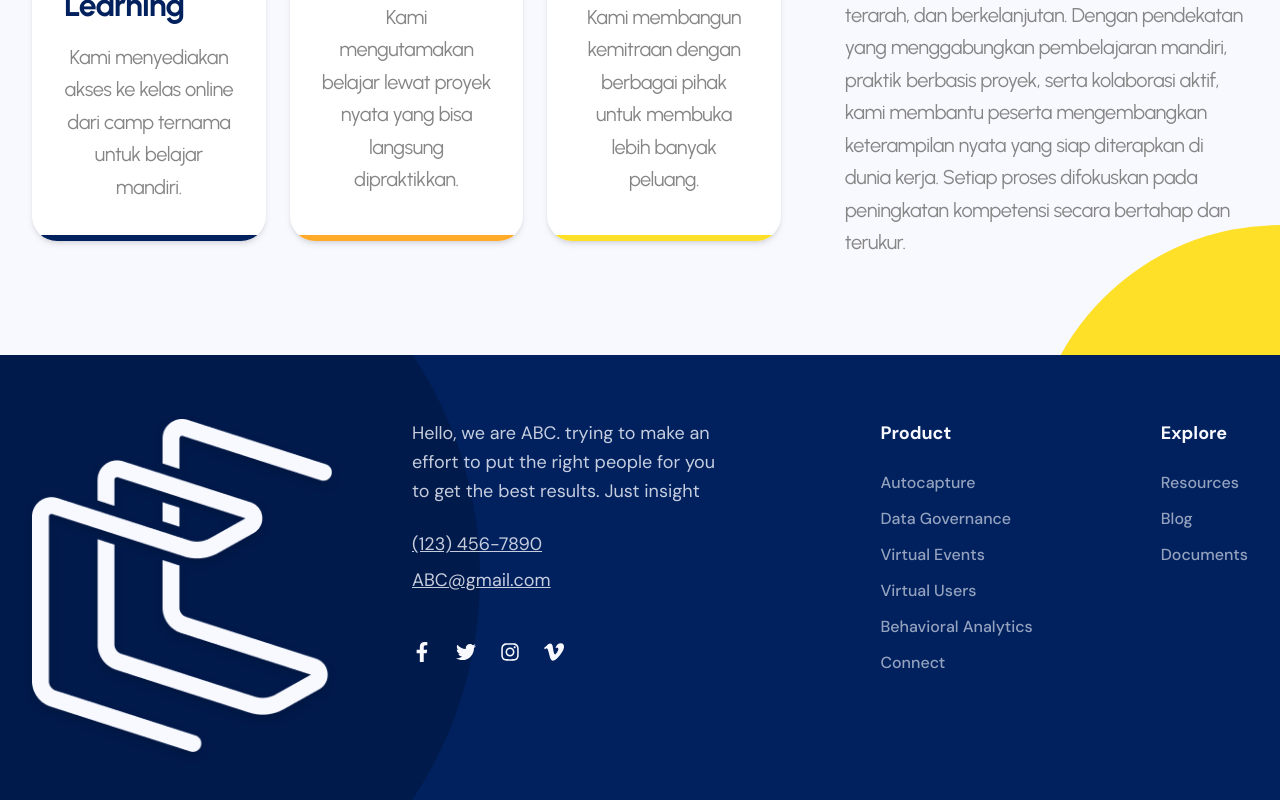
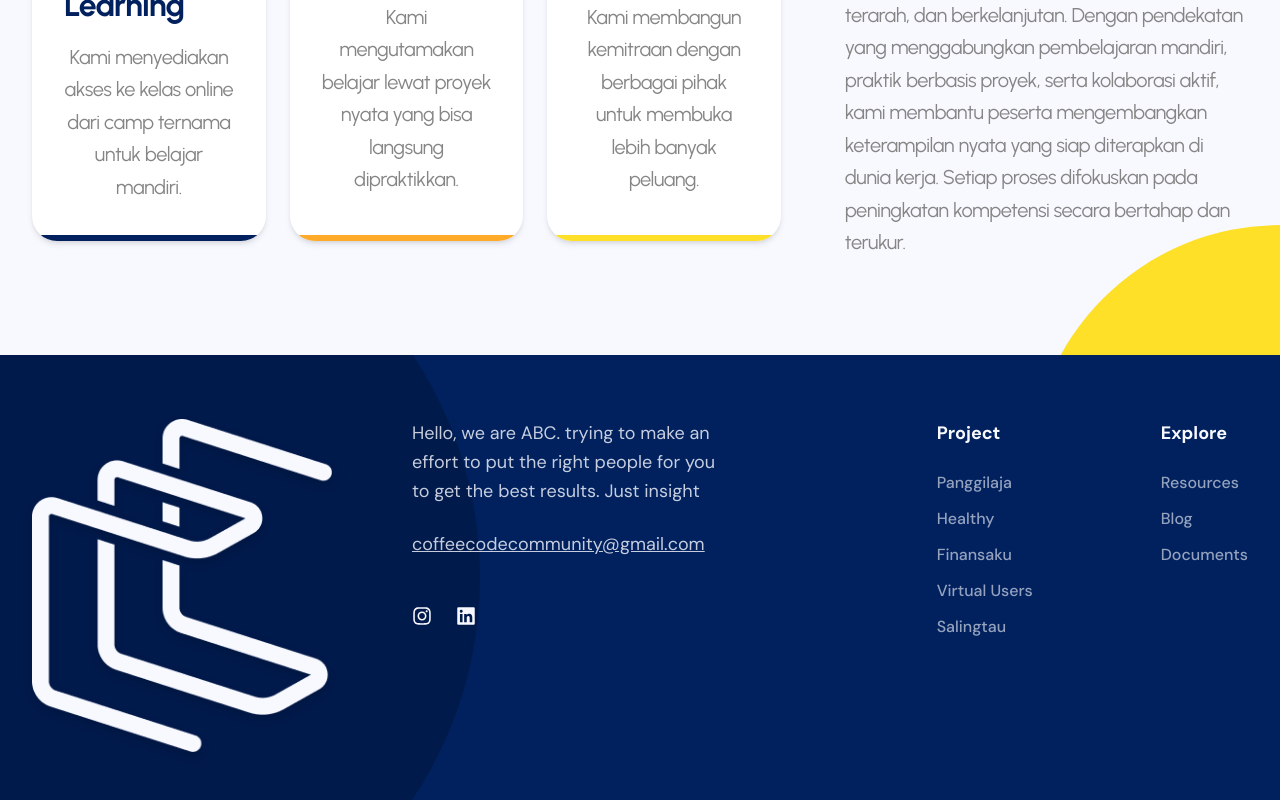
Before and after one commit to COFFEE-CODE-COMMUNITY/c3-landing-page, a React (Vite) app: page / in a window 1280 px wide. Shown: the part 3621-4421 px from the top of the page. Built offline with nearby package versions, Linux system fonts and the light colour scheme.

Commit message:
add project content and fix footer writing

```diff
--- a/src/components/Footer.tsx
+++ b/src/components/Footer.tsx
@@ -1,5 +1,5 @@
 import React from 'react';
-import { FaFacebookF, FaTwitter, FaInstagram } from 'react-icons/fa';
+import { FaFacebookF, FaTwitter, FaInstagram, FaLinkedin } from 'react-icons/fa';
 import { SiVimeo } from 'react-icons/si';
 
 export default function Footer() {
@@ -26,17 +26,14 @@ export default function Footer() {
                 Hello, we are ABC. trying to make an effort to put the right people for you to get the best results. Just insight
               </p>
               <div className="flex flex-col gap-2">
-                <p className="opacity-80 hover:opacity-100 transition-opacity cursor-pointer underline">(123) 456-7890</p>
-                <p className="opacity-80 hover:opacity-100 transition-opacity cursor-pointer underline">ABC@gmail.com</p>
+                <p className="opacity-80 hover:opacity-100 transition-opacity cursor-pointer underline">coffeecodecommunity@gmail.com</p>
               </div>
             </div>
 
             {/* Social Icons */}
             <div className="flex items-center gap-6 text-xl relative z-20">
-              <a href="#" className="hover:text-c3-yellow transition-colors"><FaFacebookF /></a>
-              <a href="#" className="hover:text-c3-yellow transition-colors"><FaTwitter /></a>
               <a href="#" className="hover:text-c3-yellow transition-colors"><FaInstagram /></a>
-              <a href="#" className="hover:text-c3-yellow transition-colors"><SiVimeo /></a>
+              <a href="#" className="hover:text-c3-yellow transition-colors"><FaLinkedin /></a>
             </div>
           </div>
 
@@ -45,14 +42,13 @@ export default function Footer() {
 
             {/* Product Links */}
             <div className="flex flex-col gap-4">
-              <p className="font-dmsans font-bold text-lg mb-2">Product</p>
+              <p className="font-dmsans font-bold text-lg mb-2">Project</p>
               <div className="flex flex-col gap-3 font-dmsans font-medium opacity-60">
-                <a href="#" className="hover:opacity-100 transition-opacity">Autocapture</a>
-                <a href="#" className="hover:opacity-100 transition-opacity">Data Governance</a>
-                <a href="#" className="hover:opacity-100 transition-opacity">Virtual Events</a>
+                <a href="#" className="hover:opacity-100 transition-opacity">Panggilaja</a>
+                <a href="#" className="hover:opacity-100 transition-opacity">Healthy</a>
+                <a href="#" className="hover:opacity-100 transition-opacity">Finansaku</a>
                 <a href="#" className="hover:opacity-100 transition-opacity">Virtual Users</a>
-                <a href="#" className="hover:opacity-100 transition-opacity">Behavioral Analytics</a>
-                <a href="#" className="hover:opacity-100 transition-opacity">Connect</a>
+                <a href="#" className="hover:opacity-100 transition-opacity">Salingtau</a>
               </div>
             </div>
 
--- a/src/pages/portofolio/index.tsx
+++ b/src/pages/portofolio/index.tsx
@@ -11,11 +11,6 @@ const imgRectangle95 = "http://localhost:3845/assets/40ba6e7cd70c4106790000e32af
 const projects = {
     productInternal: [
         {
-            title: "Cakra Belajar",
-            description: "Lorem ipsum dolor sit amet consectetur. Facilisis risus quam habitasse cras suspendisse eleifend feugiat arcu nec. Et id id euismod id amet elit enim. Ornare faucibus vel ut nullam quis semper viverra pharetra. Mattis lectus a non dui blandit aliquam penatibus diam. Egestas id rhoncus id suspendisse aliquam facilisis amet senectus in.",
-            imageSrc: imgRectangle95,
-        },
-        {
             title: "Coming Soon",
             description: "",
             imageSrc: "",
@@ -27,13 +22,34 @@ const projects = {
             title: "Cakra Belajar",
             description: "Lorem ipsum dolor sit amet consectetur. Facilisis risus quam habitasse cras suspendisse eleifend feugiat arcu nec. Et id id euismod id amet elit enim. Ornare faucibus vel ut nullam quis semper viverra pharetra. Mattis lectus a non dui blandit aliquam penatibus diam. Egestas id rhoncus id suspendisse aliquam facilisis amet senectus in.",
             imageSrc: imgRectangle95,
+        },
+        {
+            title: "Panggilaja",
+            description: "Lorem ipsum dolor sit amet consectetur. Facilisis risus quam habitasse cras suspendisse eleifend feugiat arcu nec. Et id id euismod id amet elit enim. Ornare faucibus vel ut nullam quis semper viverra pharetra. Mattis lectus a non dui blandit aliquam penatibus diam. Egestas id rhoncus id suspendisse aliquam facilisis amet senectus in.",
+            imageSrc: imgRectangle95,
+        },
+        {
+            title: "Healthy",
+            description: "Lorem ipsum dolor sit amet consectetur. Facilisis risus quam habitasse cras suspendisse eleifend feugiat arcu nec. Et id id euismod id amet elit enim. Ornare faucibus vel ut nullam quis semper viverra pharetra. Mattis lectus a non dui blandit aliquam penatibus diam. Egestas id rhoncus id suspendisse aliquam facilisis amet senectus in.",
+            imageSrc: imgRectangle95,
+        },
+        {
+            title: "Finansaku",
+            description: "Lorem ipsum dolor sit amet consectetur. Facilisis risus quam habitasse cras suspendisse eleifend feugiat arcu nec. Et id id euismod id amet elit enim. Ornare faucibus vel ut nullam quis semper viverra pharetra. Mattis lectus a non dui blandit aliquam penatibus diam. Egestas id rhoncus id suspendisse aliquam facilisis amet senectus in.",
+            imageSrc: imgRectangle95,
+        },
+        {
+            title: "Salingtau",
+            description: "Lorem ipsum dolor sit amet consectetur. Facilisis risus quam habitasse cras suspendisse eleifend feugiat arcu nec. Et id id euismod id amet elit enim. Ornare faucibus vel ut nullam quis semper viverra pharetra. Mattis lectus a non dui blandit aliquam penatibus diam. Egestas id rhoncus id suspendisse aliquam facilisis amet senectus in.",
+            imageSrc: imgRectangle95,
         }
     ],
     external: [
         {
-            title: "Cakra Belajar",
-            description: "Lorem ipsum dolor sit amet consectetur. Facilisis risus quam habitasse cras suspendisse eleifend feugiat arcu nec. Et id id euismod id amet elit enim. Ornare faucibus vel ut nullam quis semper viverra pharetra. Mattis lectus a non dui blandit aliquam penatibus diam. Egestas id rhoncus id suspendisse aliquam facilisis amet senectus in.",
-            imageSrc: imgRectangle95,
+            title: "Coming Soon",
+            description: "",
+            imageSrc: "",
+            comingSoon: true,
         }
     ]
 };
```
